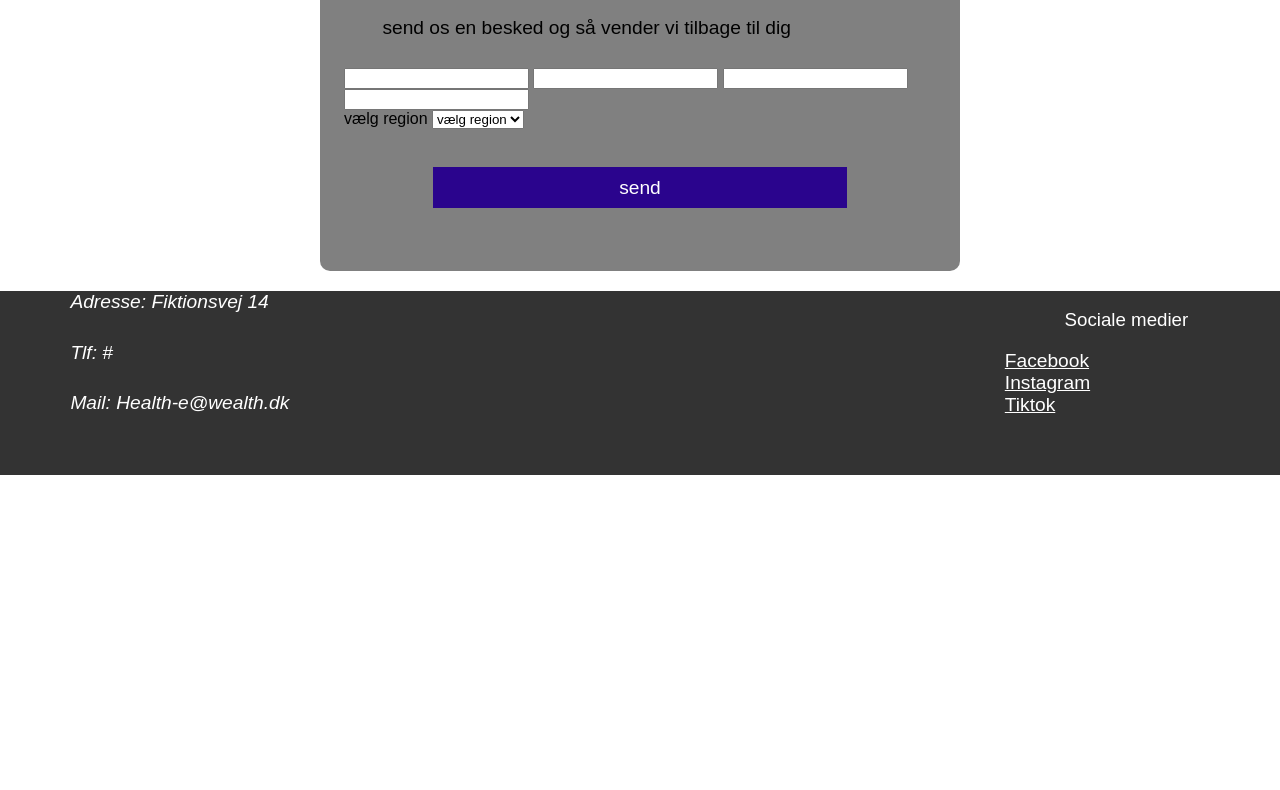
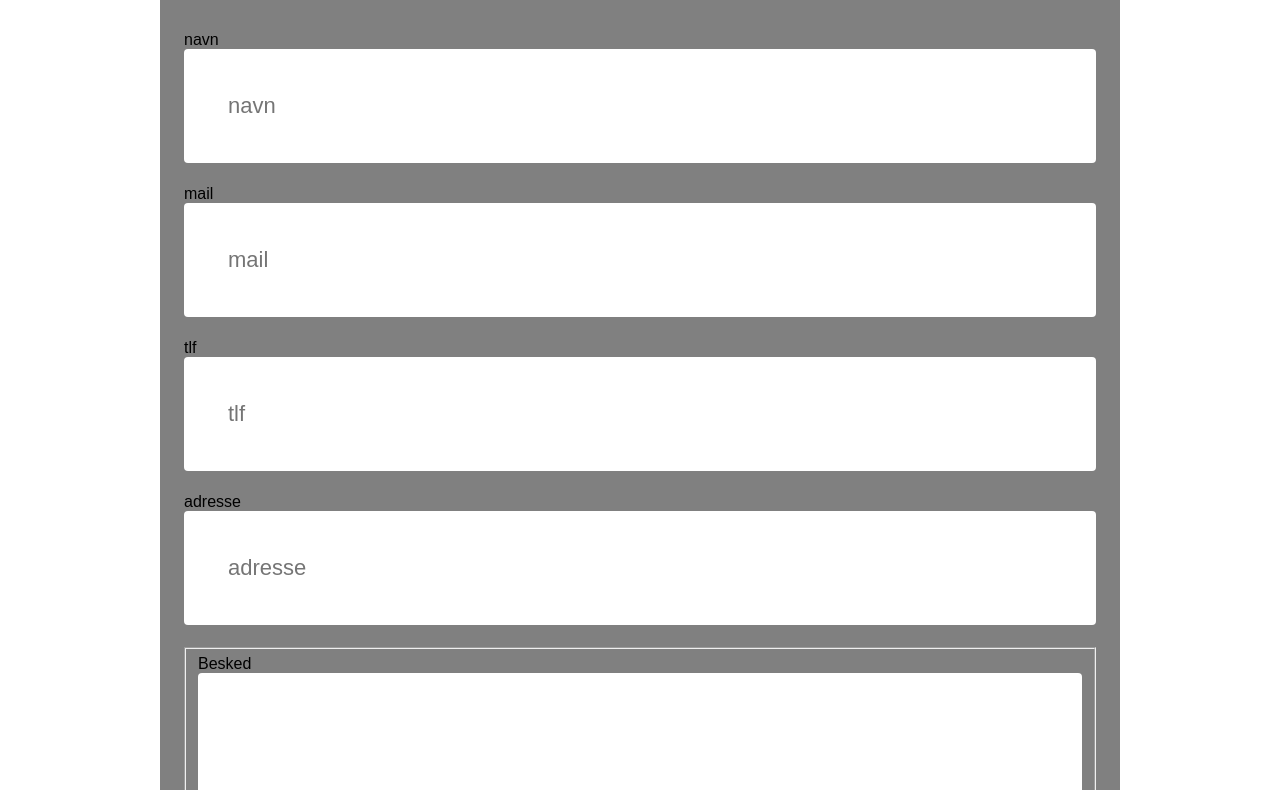
Before and after one commit to Noemaj01/healthequalswealth, a plain HTML site: page kontakt.html in a window 1280 px wide. Shown: the part 255-1045 px from the top of the page. Before the commit the page ends 800 px from the top, so only its background shows below. Drawn offline with Linux system fonts and the light colour scheme.

Commit message:
virker det 2?

```diff
--- a/css/style.css
+++ b/css/style.css
@@ -144,6 +144,9 @@ footer{
     color: white;
 }
 
+.right-footer a:hover{
+    color: #61d0ff;
+}
 
 /*---Vejen frem---*/
 
@@ -180,13 +183,32 @@ aside{
 
 /*---Kontaktside---*/
 
+.kontakt-tekst{
+    font-weight: 200;
+    font-size: 22px;
+}
+
 .kontaktform{
-    border-radius: 10px;
+    border-radius: 5px;
     background-color: rgb(128, 128, 128);
     padding: 1.5em;
-    width: 50%;
-    margin: 20px auto;
+    width: 75%;
+    margin: 0 auto;
 
+}
+
+input[type=text], input[type=mail], input[type=tel], input[type=text], textarea{
+    width: 100%;
+    padding: 2em;
+    border: 1px white;
+    border-radius: 4px;
+    margin-top: em;
+    margin-bottom: 1em;
+    font-size: 22px;
+}
+
+fieldset{
+    margin-bottom: 0.8em;
 }
 
 /*---responsivitet---*/
--- a/kontakt.html
+++ b/kontakt.html
@@ -18,22 +18,29 @@
         </nav>
     </header>
 
-    <main class="kontaktform">
+    <main>
+        <section class="kontaktform">
         <h1>kontakt os</h1>
-            <p class="kontakt tekst">send os en besked og så vender vi tilbage til dig </p>
+            <p class="kontakt-tekst">send os en besked og så vender vi tilbage til dig </p>
 
             <form>
-                <label for="navn"></label>
-                <input id="navn" type="text" required>
+                <label class="visually-hidden" for="navn">navn</label>
+                <input id="navn" type="text" placeholder="navn" required>
 
-                <label for="mail"></label>
-                <input id="mail" type="text" required>
+                <label class="visually-hidden" for="mail">mail</label>
+                <input id="mail" type="text" placeholder="mail" required>
 
-                <label for="tlf"></label>
-                <input id="tlf" type="text" required>
+                <label class="visually-hidden" for="tlf">tlf</label>
+                <input id="tlf" type="tel" placeholder="tlf" required>
 
-                <label for="adresse"></label>
-                <input id="adresse" type="text" required>
+                <label class="visually-hidden" for="adresse">adresse</label>
+                <input id="adresse" type="text" placeholder="adresse" required>
+
+                <fieldset>
+                    <label for="besked">Besked</label>
+                    <textarea id="besked" cols="30" rows="10"></textarea>
+
+                </fieldset>
 
                 <!--dropdown-->
 
@@ -54,7 +61,7 @@
                 </div>
 
             </form>
-
+        </section>
 
     </main>
 
```
